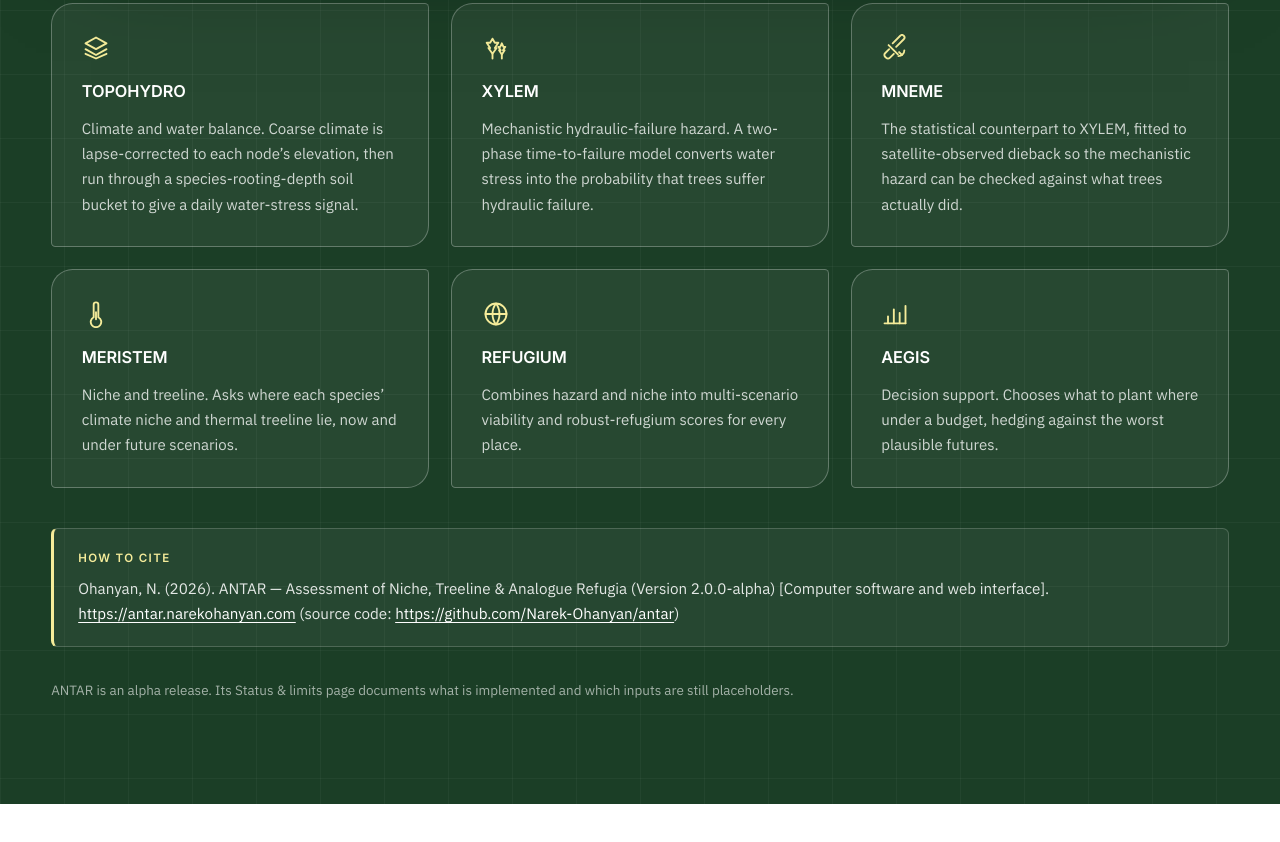
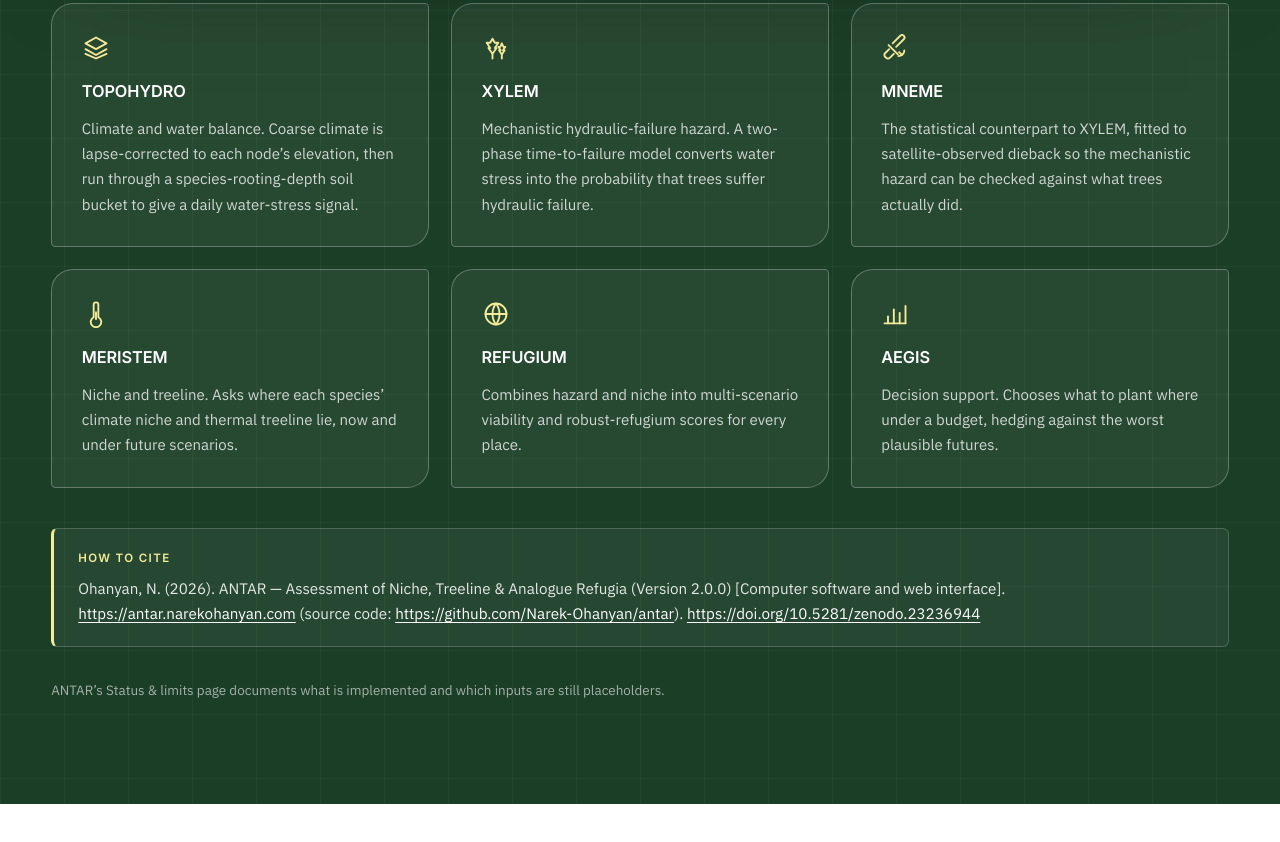
Before and after one commit to Narek-Ohanyan/narekohanyan.com, a website: page research.html in a window 1280 px wide. Shown: the part 5933-6775 px from the top of the page. Drawn offline with nearby package versions, Linux system fonts and the light colour scheme; a web font is replaced by a local one.

Commit message:
Research: update ANTAR citation to v2.0.0 with Zenodo DOI
Co-Authored-By: Claude Sonnet 5.5 <noreply@anthropic.com>

```diff
--- a/research.html
+++ b/research.html
@@ -352,7 +352,7 @@
         <p class="eyebrow eyebrow--on-dark">Featured tool</p>
         <h2 id="antar-h" class="section-title section-title--on-dark">ANTAR</h2>
         <p class="antar__sub">Assessment of Niche, Treeline &amp; Analogue Refugia
-          <span class="antar__ver">v2.0.0-alpha</span></p>
+          <span class="antar__ver">v2.0.0</span></p>
         <p class="antar__lede">A web interface and modelling chain for climate-resilient reforestation
           in Armenia. ANTAR links daily water stress, hydraulic-failure hazard, species niche and
           treeline change into multi-scenario refugium scores, then turns them into robust planting
@@ -436,13 +436,14 @@
       <div class="antar-cite" data-reveal>
         <h3 class="antar-cite__h">How to cite</h3>
         <p class="antar-cite__ref">Ohanyan, N. (2026). ANTAR &mdash; Assessment of Niche, Treeline &amp; Analogue Refugia
-          (Version 2.0.0-alpha) [Computer software and web interface].
+          (Version 2.0.0) [Computer software and web interface].
           <a href="https://antar.narekohanyan.com" target="_blank" rel="noopener noreferrer">https://antar.narekohanyan.com</a>
-          (source code: <a href="https://github.com/Narek-Ohanyan/antar" target="_blank" rel="noopener noreferrer">https://github.com/Narek-Ohanyan/antar</a>)</p>
+          (source code: <a href="https://github.com/Narek-Ohanyan/antar" target="_blank" rel="noopener noreferrer">https://github.com/Narek-Ohanyan/antar</a>).
+          <a href="https://doi.org/10.5281/zenodo.23236944" target="_blank" rel="noopener noreferrer">https://doi.org/10.5281/zenodo.23236944</a></p>
       </div>
 
-      <p class="antar__note" data-reveal>ANTAR is an alpha release. Its Status &amp; limits page documents
-        what is implemented and which inputs are still placeholders.</p>
+      <p class="antar__note" data-reveal>ANTAR&rsquo;s Status &amp; limits page documents what is implemented
+        and which inputs are still placeholders.</p>
     </div>
   </section>
 
```
